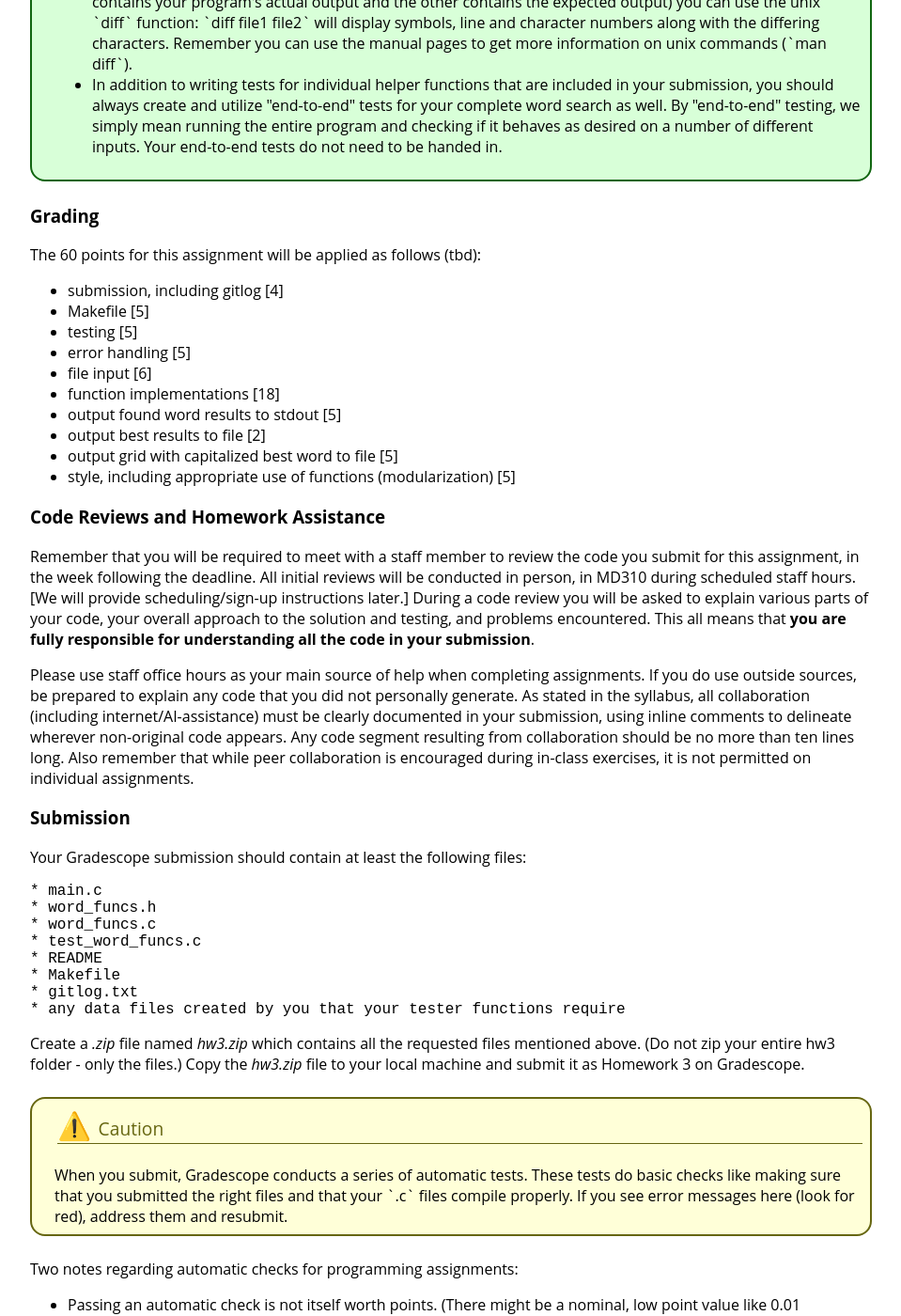
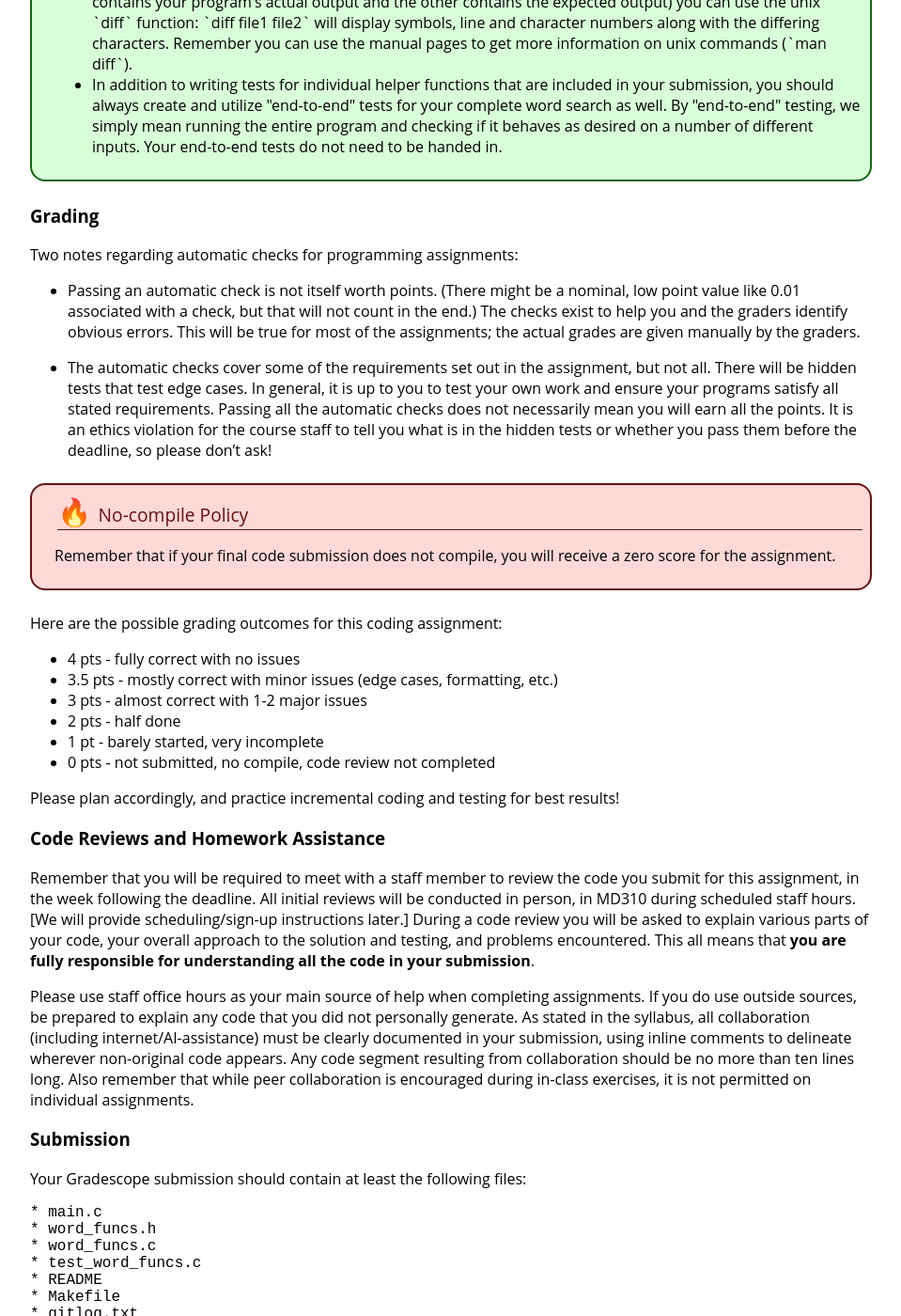
Before and after one commit to jhu-ip/cs220-f26, a Jekyll site: the page built from assign/hw3.md, in a window 1280 px wide and 1400 px high, scrolled down 6017 px. Shown: the whole window at 94% size, without its empty margins (160-1119 px from the left). Built offline with Jekyll 4.4.1, drawn with Linux system fonts in a browser that asks for light colours.

Commit message:
updated grading section of hw3 with new standards

```diff
--- a/assign/hw3.md
+++ b/assign/hw3.md
@@ -217,18 +217,43 @@ Here are some further hints and tips:
 
 ### Grading
 
-The 60 points for this assignment will be applied as follows (tbd):
+Two notes regarding automatic checks for programming assignments:
 
-* submission, including gitlog [4]
-* Makefile [5]
-* testing [5]
-* error handling [5]
-* file input [6]
-* function implementations [18]
-* output found word results to stdout [5]
-* output best results to file [2]
-* output grid with capitalized best word to file [5]
-* style, including appropriate use of functions (modularization) [5]
+* Passing an automatic check is not itself worth points. (There might
+  be a nominal, low point value like 0.01 associated with a check, but
+  that will not count in the end.) The checks exist to help you and
+  the graders identify obvious errors. This will be true for most of
+  the assignments; the actual grades are given manually by the
+  graders.
+
+* The automatic checks cover some of the requirements set
+  out in the assignment, but not all. There will be hidden tests that
+  test edge cases. In general, it is up to you to test your own work
+  and ensure your programs satisfy all stated requirements. Passing
+  all the automatic checks does not necessarily mean you will earn all
+  the points. It is an ethics violation for the course staff to tell
+  you what is in the hidden tests or whether you pass them before the
+  deadline, so please don't ask!
+
+
+<div class='admonition danger'>
+<div class='title'>No-compile Policy</div>
+<div class='content'>
+<p>Remember that if your final code submission does not compile, you will
+receive a zero score for the assignment.</p>
+</div>
+</div>
+
+Here are the possible grading outcomes for this coding assignment:
+
+* 4 pts - fully correct with no issues
+* 3.5 pts - mostly correct with minor issues (edge cases, formatting, etc.)
+* 3 pts - almost correct with 1-2 major issues
+* 2 pts - half done
+* 1 pt - barely started, very incomplete
+* 0 pts - not submitted, no compile, code review not completed
+
+Please plan accordingly, and practice incremental coding and testing for best results!
 
 ### Code Reviews and Homework Assistance
 
```
